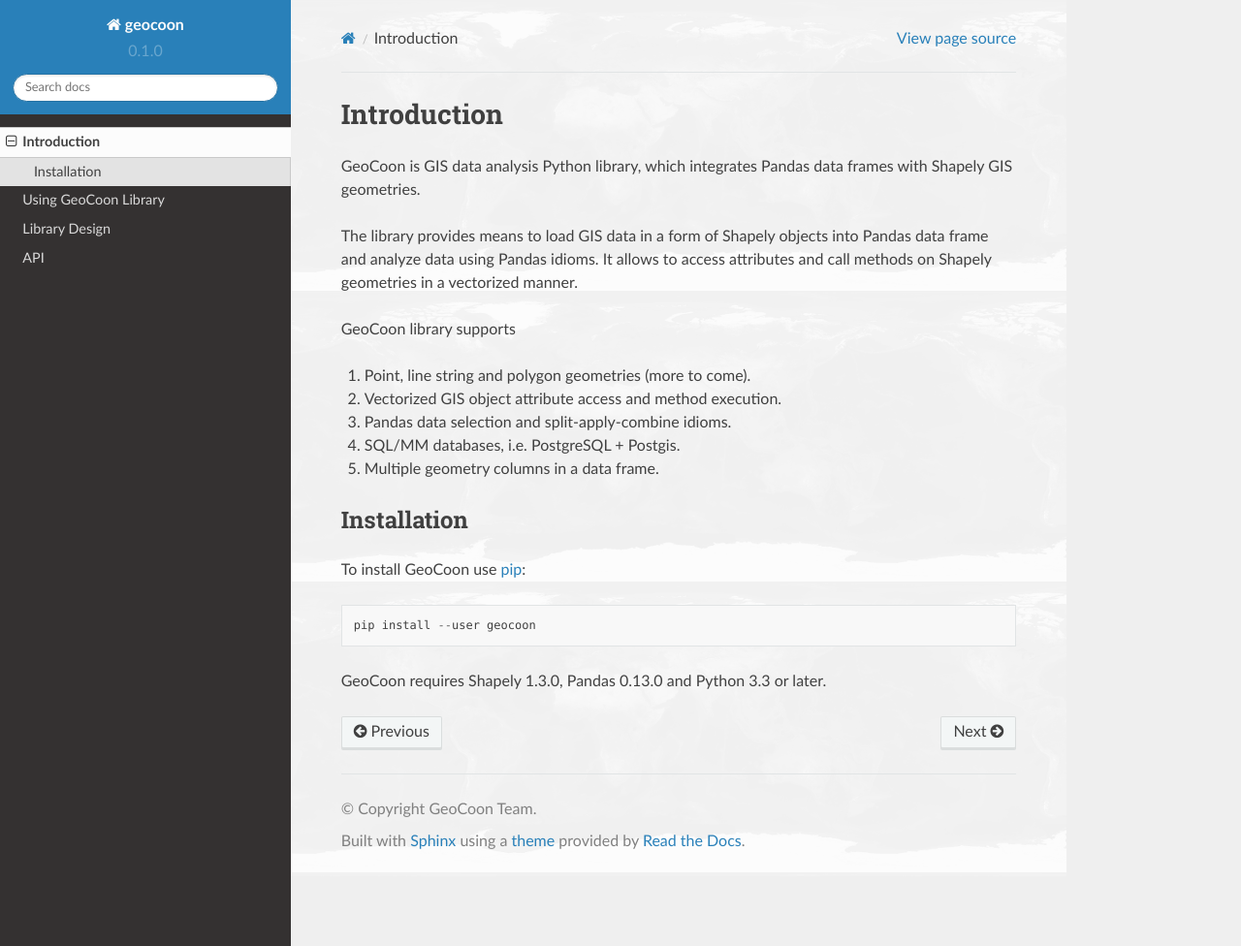
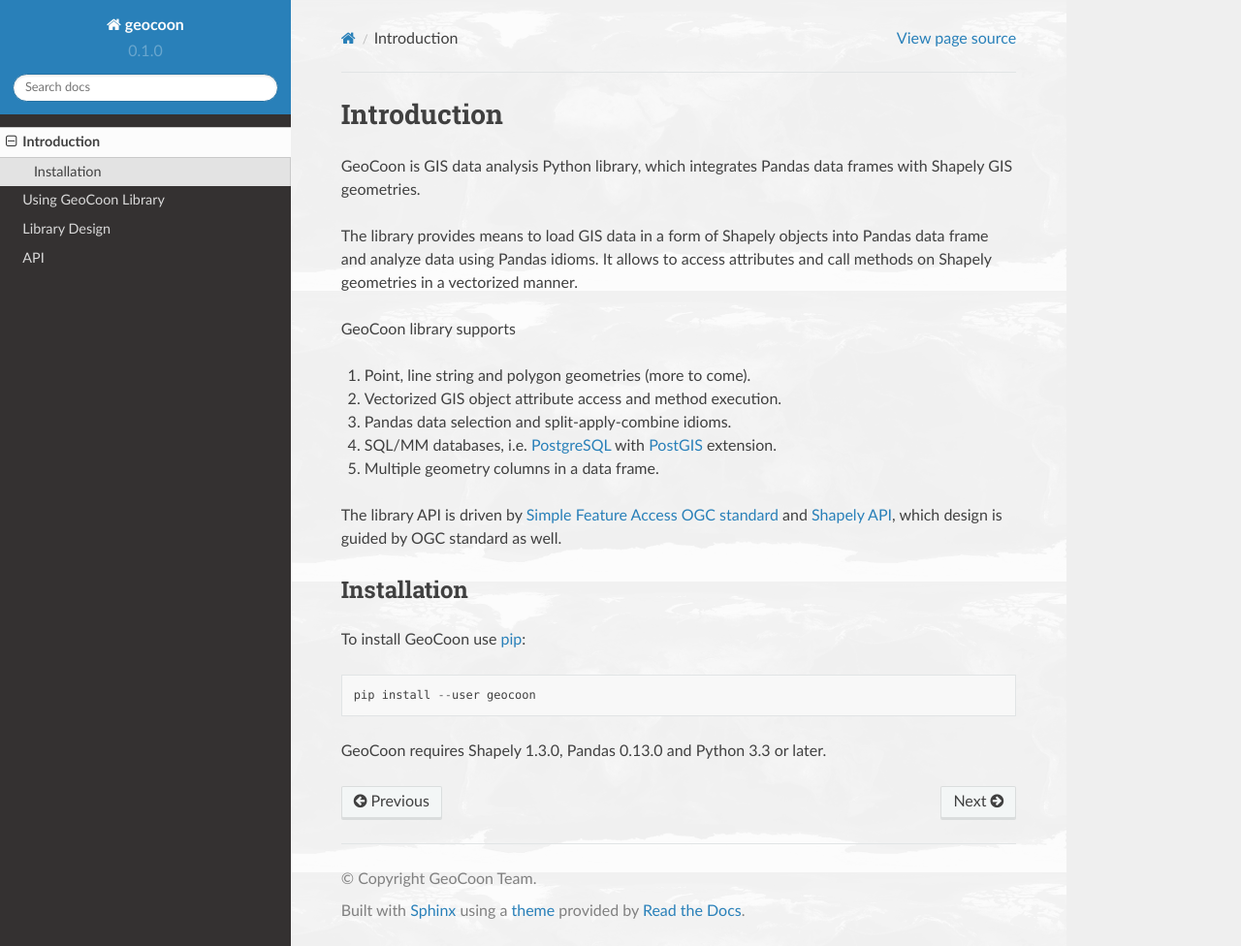
Before and after one commit to wrobell/geocoon, a Sphinx documentation site: the page built from doc/intro.rst, in a window 1280 px wide and 976 px high. Shown: the whole window at 97% size. Built offline with Sphinx 7.4.7 and the Read the Docs theme 2.0.0, drawn with Linux system fonts in a browser that asks for light colours; pages that are not in the unit, such as notebooks, are missing from menus.

Commit message:
- added information about OGC standard and Shapely API to the introduction   chapter of the documentation

```diff
--- a/doc/intro.rst
+++ b/doc/intro.rst
@@ -13,8 +13,14 @@
 #. Point, line string and polygon geometries (more to come).
 #. Vectorized GIS object attribute access and method execution.
 #. Pandas data selection and split-apply-combine idioms.
-#. SQL/MM databases, i.e. PostgreSQL + Postgis.
+#. SQL/MM databases, i.e. `PostgreSQL <http://www.postgresql.org/>`_ with
+   `PostGIS <http://postgis.org/>`_ extension.
 #. Multiple geometry columns in a data frame.
+
+The library API is driven by
+`Simple Feature Access OGC standard <http://www.opengeospatial.org/standards/sfa>`_
+and `Shapely API <http://toblerity.org/shapely/manual.html>`_, which design
+is guided by OGC standard as well.
 
 Installation
 ------------
```
